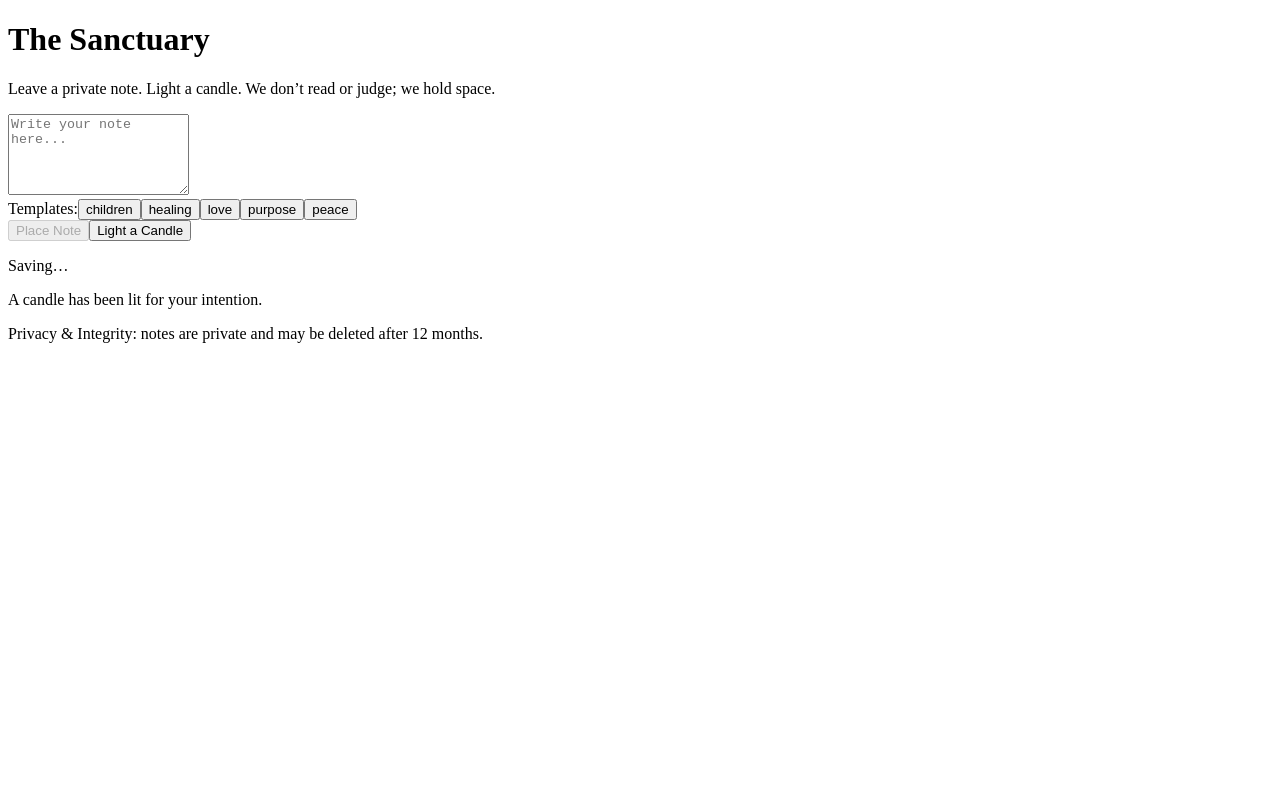
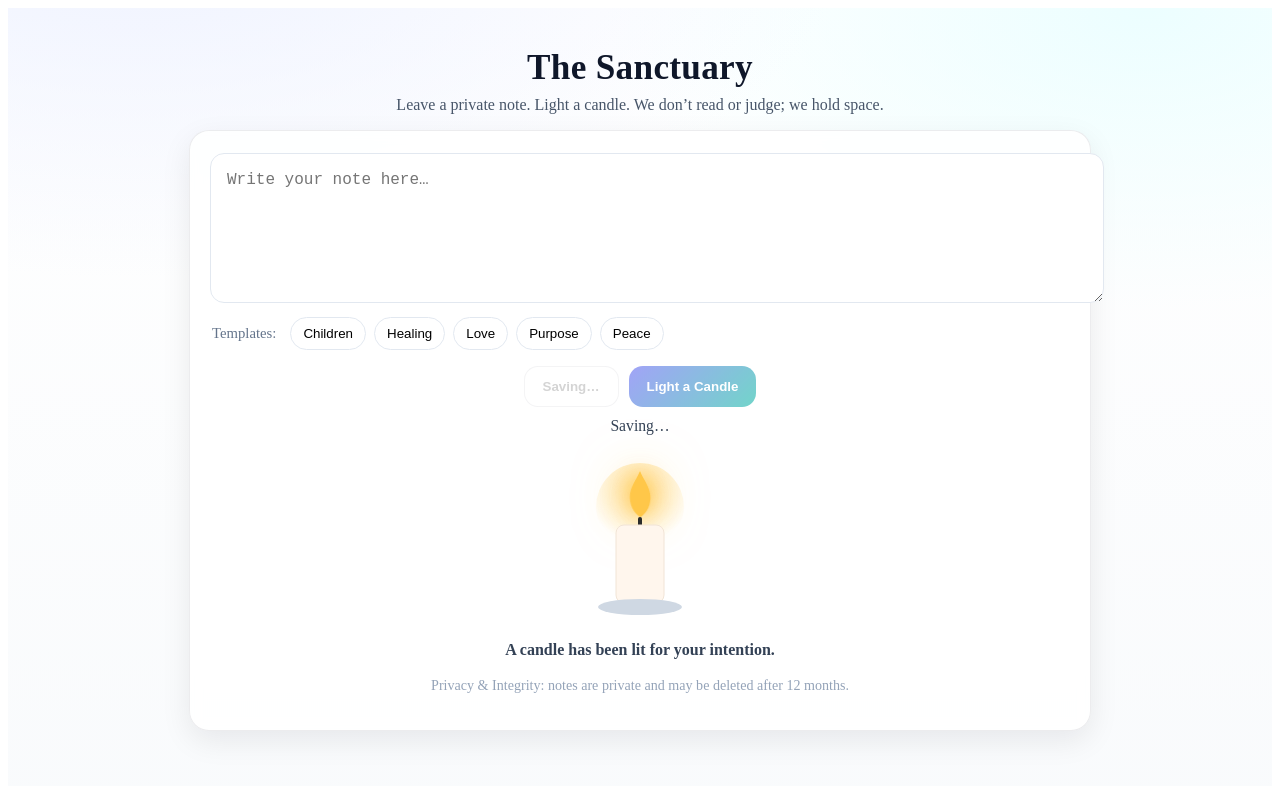
Before and after one commit to danyaffa/Total-iora, a Next.js app: page /sacred-space in a window 1280 px wide. Both pictures are taken after a click on the button "Light a Candle". Shown: the top 786 px of the page. Built offline with nearby package versions, Linux system fonts and the light colour scheme; no server answers.

Commit message:
Update sacred-space.js

```diff
--- a/pages/sacred-space.js
+++ b/pages/sacred-space.js
@@ -1,70 +1,286 @@
+// FILE: /pages/sacred-space.js
 import { useRouter } from "next/router";
-import { useState } from "react";
-import AnimatedCandle from "../components/AnimatedCandle";
+import { useState, useRef, useEffect } from "react";
+
+/* --- Inline animated candle (no external deps) --- */
+function LitCandle() {
+  return (
+    <div className="candle">
+      <svg viewBox="0 0 120 180" className="svg" aria-label="Lit candle">
+        {/* glow */}
+        <defs>
+          <radialGradient id="g" cx="50%" cy="30%" r="60%">
+            <stop offset="0%" stopColor="rgba(255,199,73,.7)" />
+            <stop offset="100%" stopColor="rgba(255,199,73,0)" />
+          </radialGradient>
+        </defs>
+        <circle cx="60" cy="54" r="44" fill="url(#g)" className="glow" />
+        {/* flame */}
+        <path
+          d="M60 18 C64 28,72 36,70 48 C69 58,61 64,60 64 C59 64,51 58,50 48 C48 36,56 28,60 18 Z"
+          className="flame"
+        />
+        {/* wick */}
+        <rect x="58" y="64" width="4" height="10" rx="2" fill="#2b2b2b" />
+        {/* wax */}
+        <rect x="36" y="72" width="48" height="78" rx="8" className="wax" />
+        {/* plate */}
+        <ellipse cx="60" cy="154" rx="42" ry="8" className="plate" />
+      </svg>
+      <style jsx>{`
+        .candle { width: 140px; height: 180px; position: relative; }
+        .svg { width: 100%; height: 100%; overflow: visible; }
+        .glow { animation: pulse 2.2s ease-in-out infinite; }
+        .flame {
+          fill: #ffc749;
+          filter: drop-shadow(0 0 10px rgba(255,199,73,0.8))
+                  drop-shadow(0 0 25px rgba(255,199,73,0.6));
+          transform-origin: 60px 54px;
+          animation: flicker .12s infinite alternate ease-in-out;
+        }
+        .wax { fill: #fff6ed; stroke: #f1e4d6; stroke-width: 1; }
+        .plate { fill: #cfd8e3; }
+        @keyframes flicker { from { transform: skewX(-1deg) translateX(-.5px); } to { transform: skewX(1deg) translateX(.5px); } }
+        @keyframes pulse { 0%,100% { opacity:.65; } 50% { opacity: 1; } }
+      `}</style>
+    </div>
+  );
+}
 
 const templates = [
-  { key:'children', text:'May my children grow in wisdom and light.' },
-  { key:'healing', text:'Please bring healing to my body and calm to my spirit.' },
-  { key:'love', text:'Help me find a love that sees my soul.' },
-  { key:'purpose', text:'Guide my steps toward the work that is truly mine.' },
-  { key:'peace', text:'Grant peace to my home and those I love.' },
+  { key: "children", text: "May my children grow in wisdom and light." },
+  { key: "healing", text: "Please bring healing to my body and calm to my spirit." },
+  { key: "love", text: "Help me find a love that sees my soul." },
+  { key: "purpose", text: "Guide my steps toward the work that is truly mine." },
+  { key: "peace", text: "Grant peace to my home and those I love." },
 ];
 
-export default function SacredSpace(){
+export default function SacredSpace() {
   const router = useRouter();
-  const path = (router.query.path || "Universal") + "";
+  const path = String(router.query.path || "Universal");
+
   const [note, setNote] = useState("");
+  const [saving, setSaving] = useState(false);
   const [status, setStatus] = useState("");
   const [candleLit, setCandleLit] = useState(false);
 
-  async function save(type){
+  // tidy status fade
+  useEffect(() => {
+    if (!status) return;
+    const t = setTimeout(() => setStatus(""), 6000);
+    return () => clearTimeout(t);
+  }, [status]);
+
+  async function save(type) {
+    const isCandle = type === "candle";
+    setSaving(true);
     setStatus("Saving…");
-    const isCandle = type === 'candle';
+
+    // show candle instantly for feedback
     if (isCandle) setCandleLit(true);
-    const res = await fetch('/api/wall', { method:'POST', headers:{'Content-Type':'application/json'}, body: JSON.stringify({ note, candle: isCandle }) });
-    setStatus(res.ok ? "Your intention rests in the sacred silence." : "Could not save your note at this time.");
-    // Clear candle after a while
-    setTimeout(() => setCandleLit(false), 10000);
+
+    try {
+      const res = await fetch("/api/wall", {
+        method: "POST",
+        headers: { "Content-Type": "application/json" },
+        body: JSON.stringify({ note, candle: isCandle, path }),
+      });
+      if (res.ok) {
+        setStatus(isCandle ? "A candle has been lit for your intention." : "Your intention rests in the sacred silence.");
+        if (!isCandle) setNote("");
+      } else {
+        setStatus("Could not save at this time. Please try again.");
+      }
+    } catch {
+      setStatus("Network error. Please try again.");
+    } finally {
+      setSaving(false);
+      if (isCandle) {
+        // keep candle visible for 12s
+        setTimeout(() => setCandleLit(false), 12000);
+      }
+    }
   }
 
   return (
-    <div className="max-w-2xl mx-auto grid gap-6">
-      <div className="text-center">
-        <h1 className="text-3xl font-bold text-slate-800">The Sanctuary</h1>
-        <p className="mt-2 text-slate-500">Leave a private note. Light a candle. We don’t read or judge; we hold space.</p>
-      </div>
+    <div className="wrap">
+      <header className="hero">
+        <h1>The Sanctuary</h1>
+        <p>Leave a private note. Light a candle. We don’t read or judge; we hold space.</p>
+      </header>
 
-      <div className="bg-white/60 p-6 rounded-2xl border border-slate-200 shadow-sm">
+      <main className="card">
         <textarea
           value={note}
-          onChange={e => setNote(e.target.value)}
+          onChange={(e) => setNote(e.target.value)}
           rows={5}
-          className="input w-full"
-          placeholder="Write your note here..."
-        ></textarea>
-        <div className="flex flex-wrap gap-2 mt-3">
-          <span className="text-xs text-slate-500 self-center">Templates:</span>
-          {templates.map(t => <button key={t.key} className="btn-small ghost" onClick={()=> setNote(t.text)}>{t.key}</button>)}
+          placeholder="Write your note here…"
+          className="ta"
+        />
+        <div className="templates">
+          <span>Templates:</span>
+          {templates.map((t) => (
+            <button
+              key={t.key}
+              className="chip"
+              onClick={() => setNote(t.text)}
+              type="button"
+            >
+              {t.key}
+            </button>
+          ))}
         </div>
-      </div>
 
-      <div className="flex justify-center gap-4">
-        <button className="btn btn-soft" onClick={()=>save('note')} disabled={!note}>Place Note</button>
-        <button className="btn btn-accent" onClick={()=>save('candle')}>Light a Candle</button>
-      </div>
+        <div className="actions">
+          <button
+            className="btn soft"
+            onClick={() => save("note")}
+            disabled={!note || saving}
+            type="button"
+          >
+            {saving ? "Saving…" : "Place Note"}
+          </button>
+          <button
+            className="btn accent"
+            onClick={() => save("candle")}
+            disabled={saving}
+            type="button"
+          >
+            Light a Candle
+          </button>
+        </div>
 
-      {status && <p className="text-sm text-center text-slate-600">{status}</p>}
+        {status && <div className="status">{status}</div>}
 
-      {candleLit && (
-        <div className="mt-4 p-6 rounded-2xl grid place-items-center text-center">
-          <AnimatedCandle />
-          <p className="mt-3 text-sm text-slate-700 font-medium">A candle has been lit for your intention.</p>
-        </div>
-      )}
+        {candleLit && (
+          <div className="candleArea">
+            <LitCandle />
+            <p>A candle has been lit for your intention.</p>
+          </div>
+        )}
 
-      <p className="text-xs text-center text-slate-400 mt-6">
-        Privacy & Integrity: notes are private and may be deleted after 12 months.
-      </p>
+        <p className="privacy">
+          Privacy & Integrity: notes are private and may be deleted after 12 months.
+        </p>
+      </main>
+
+      <style jsx>{`
+        /* Background */
+        .wrap {
+          min-height: 100vh;
+          padding: 40px 16px 60px;
+          background:
+            radial-gradient(1200px 600px at 10% -10%, #eef2ff 0%, transparent 60%),
+            radial-gradient(900px 500px at 90% 0%, #ecfeff 0%, transparent 60%),
+            linear-gradient(180deg, #ffffff, #f8fafc);
+        }
+
+        /* Header */
+        .hero { text-align: center; margin-bottom: 16px; }
+        .hero h1 { font-size: 2.2rem; margin: 0; color: #0f172a; letter-spacing: .3px; }
+        .hero p { margin-top: 8px; color: #475569; }
+
+        /* Card */
+        .card {
+          max-width: 860px;
+          margin: 0 auto;
+          background: rgba(255,255,255,.86);
+          border: 1px solid rgba(15,23,42,.08);
+          box-shadow: 0 10px 30px rgba(2,6,23,.08);
+          border-radius: 20px;
+          padding: 22px 20px;
+          backdrop-filter: blur(6px);
+        }
+
+        .ta {
+          width: 100%;
+          resize: vertical;
+          border-radius: 14px;
+          padding: 14px 16px;
+          border: 1px solid #e2e8f0;
+          font-size: 1rem;
+          line-height: 1.5;
+          outline: none;
+          transition: box-shadow .15s, border-color .15s;
+        }
+        .ta:focus {
+          border-color: #a5b4fc;
+          box-shadow: 0 0 0 4px rgba(99,102,241,.15);
+        }
+
+        .templates {
+          display: flex;
+          flex-wrap: wrap;
+          gap: 8px;
+          align-items: center;
+          margin: 10px 2px 0;
+          color: #64748b;
+          font-size: .92rem;
+        }
+        .templates span { margin-right: 6px; }
+
+        .chip {
+          border: 1px solid #e2e8f0;
+          background: #fff;
+          padding: 8px 12px;
+          border-radius: 999px;
+          cursor: pointer;
+          transition: transform .08s, box-shadow .15s;
+          text-transform: capitalize;
+        }
+        .chip:hover { transform: translateY(-1px); box-shadow: 0 6px 16px rgba(2,6,23,.08); }
+
+        .actions {
+          display: flex;
+          gap: 10px;
+          flex-wrap: wrap;
+          justify-content: center;
+          margin: 16px 0 4px;
+        }
+        .btn {
+          padding: 12px 18px;
+          border-radius: 14px;
+          font-weight: 700;
+          border: 1px solid rgba(15,23,42,.08);
+          cursor: pointer;
+          transition: transform .06s ease, box-shadow .15s ease, background .2s;
+        }
+        .btn:disabled { opacity: .6; cursor: not-allowed; }
+        .btn.soft { background: #ffffff; }
+        .btn.soft:hover { box-shadow: 0 6px 20px rgba(2,6,23,.08); transform: translateY(-1px); }
+        .btn.accent {
+          color: #fff;
+          background: linear-gradient(135deg, #6366f1, #14b8a6);
+          border: none;
+        }
+        .btn.accent:hover { filter: brightness(1.06); transform: translateY(-1px); }
+
+        .status {
+          text-align: center;
+          margin-top: 10px;
+          color: #334155;
+          font-size: .98rem;
+        }
+
+        .candleArea {
+          display: grid;
+          place-items: center;
+          text-align: center;
+          margin-top: 8px;
+          padding: 10px 0 0;
+          animation: fadeIn .3s ease;
+        }
+        .candleArea p { margin: 8px 0 0; color: #334155; font-weight: 600; }
+
+        .privacy {
+          margin-top: 18px;
+          text-align: center;
+          font-size: .88rem;
+          color: #94a3b8;
+        }
+
+        @keyframes fadeIn { from { opacity: 0; transform: translateY(4px); } to { opacity:1; transform:none; } }
+      `}</style>
     </div>
   );
 }
```
